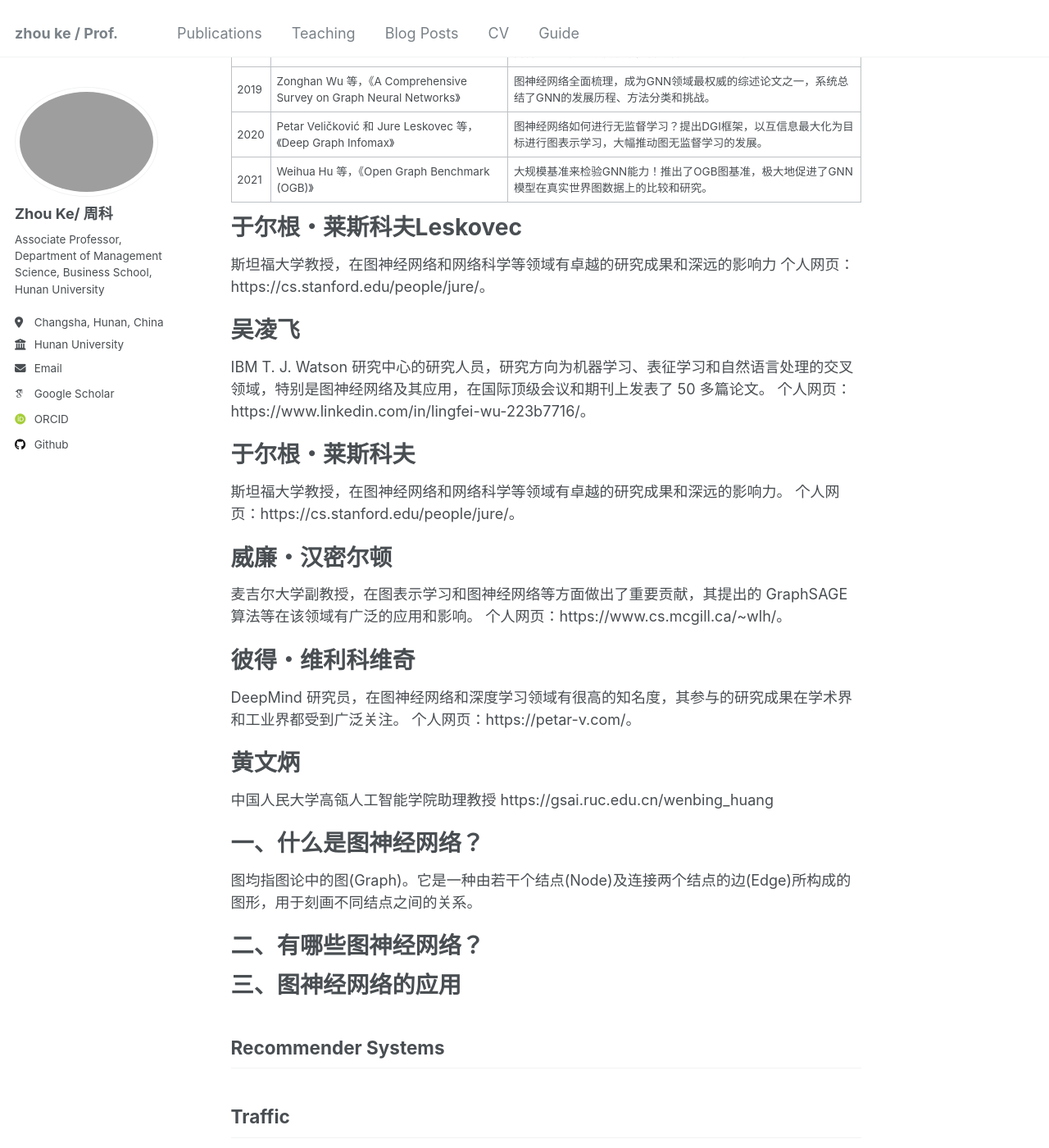
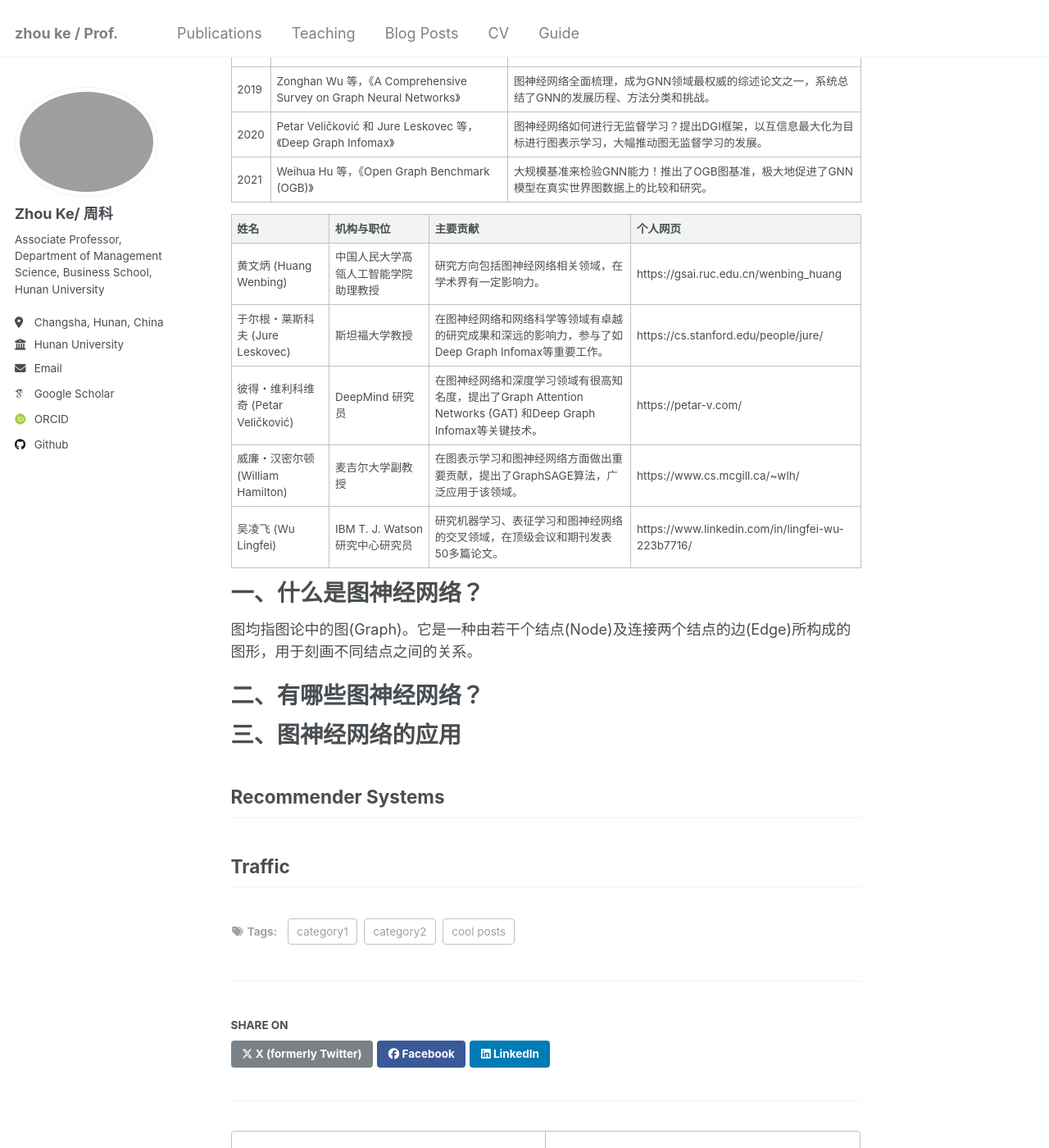
Before and after one commit to hustzhke/hustzhke.github.io, a Jekyll site: the page built from _posts/2025-01-02-blog-post-2.md, in a window 1280 px wide and 1400 px high, scrolled down 759 px. Shown: the whole window at 82% size. Built offline with Jekyll 4.4.1, drawn with Linux system fonts in a browser that asks for light colours; some web fonts are replaced; some of the changed text lies outside the part shown.

Commit message:
Update 2025-01-02-blog-post-2.md

```diff
--- a/_posts/2025-01-02-blog-post-2.md
+++ b/_posts/2025-01-02-blog-post-2.md
@@ -27,36 +27,13 @@ tags:
 
 
 
-于尔根・莱斯科夫Leskovec
-======
-斯坦福大学教授，在图神经网络和网络科学等领域有卓越的研究成果和深远的影响力
-个人网页：https://cs.stanford.edu/people/jure/。
-
-吴凌飞
-======
-IBM T. J. Watson 研究中心的研究人员，研究方向为机器学习、表征学习和自然语言处理的交叉领域，特别是图神经网络及其应用，在国际顶级会议和期刊上发表了 50 多篇论文。
-个人网页：https://www.linkedin.com/in/lingfei-wu-223b7716/。
-
-于尔根・莱斯科夫
-======
-斯坦福大学教授，在图神经网络和网络科学等领域有卓越的研究成果和深远的影响力。
-个人网页：https://cs.stanford.edu/people/jure/。
-
-威廉・汉密尔顿
-======
-麦吉尔大学副教授，在图表示学习和图神经网络等方面做出了重要贡献，其提出的 GraphSAGE 算法等在该领域有广泛的应用和影响。
-个人网页：https://www.cs.mcgill.ca/~wlh/。
-
-彼得・维利科维奇
-======
-DeepMind 研究员，在图神经网络和深度学习领域有很高的知名度，其参与的研究成果在学术界和工业界都受到广泛关注。
-个人网页：https://petar-v.com/。
-
-
-黄文炳
-======
-中国人民大学高瓴人工智能学院助理教授
-https://gsai.ruc.edu.cn/wenbing_huang
+| 姓名 | 机构与职位 | 主要贡献 | 个人网页 |
+|------|-----------|----------|----------|
+| 黄文炳 (Huang Wenbing) | 中国人民大学高瓴人工智能学院助理教授 | 研究方向包括图神经网络相关领域，在学术界有一定影响力。 | https://gsai.ruc.edu.cn/wenbing_huang |
+| 于尔根・莱斯科夫 (Jure Leskovec) | 斯坦福大学教授 | 在图神经网络和网络科学等领域有卓越的研究成果和深远的影响力，参与了如Deep Graph Infomax等重要工作。 | https://cs.stanford.edu/people/jure/ |
+| 彼得・维利科维奇 (Petar Veličković) | DeepMind 研究员 | 在图神经网络和深度学习领域有很高知名度，提出了Graph Attention Networks (GAT) 和Deep Graph Infomax等关键技术。 | https://petar-v.com/ |
+| 威廉・汉密尔顿 (William Hamilton) | 麦吉尔大学副教授 | 在图表示学习和图神经网络方面做出重要贡献，提出了GraphSAGE算法，广泛应用于该领域。 | https://www.cs.mcgill.ca/~wlh/ |
+| 吴凌飞 (Wu Lingfei) | IBM T. J. Watson 研究中心研究员 | 研究机器学习、表征学习和图神经网络的交叉领域，在顶级会议和期刊发表50多篇论文。 | https://www.linkedin.com/in/lingfei-wu-223b7716/ |
 
 
 一、什么是图神经网络？
```
